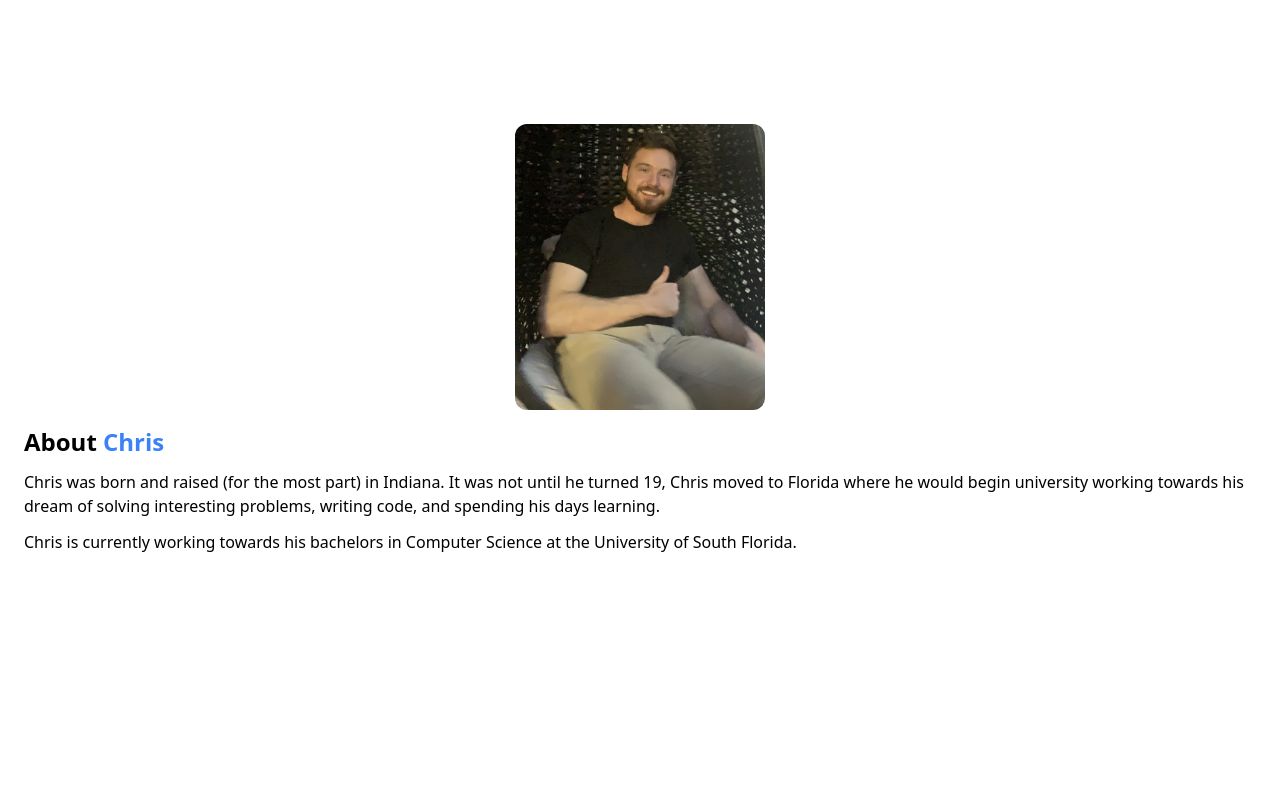
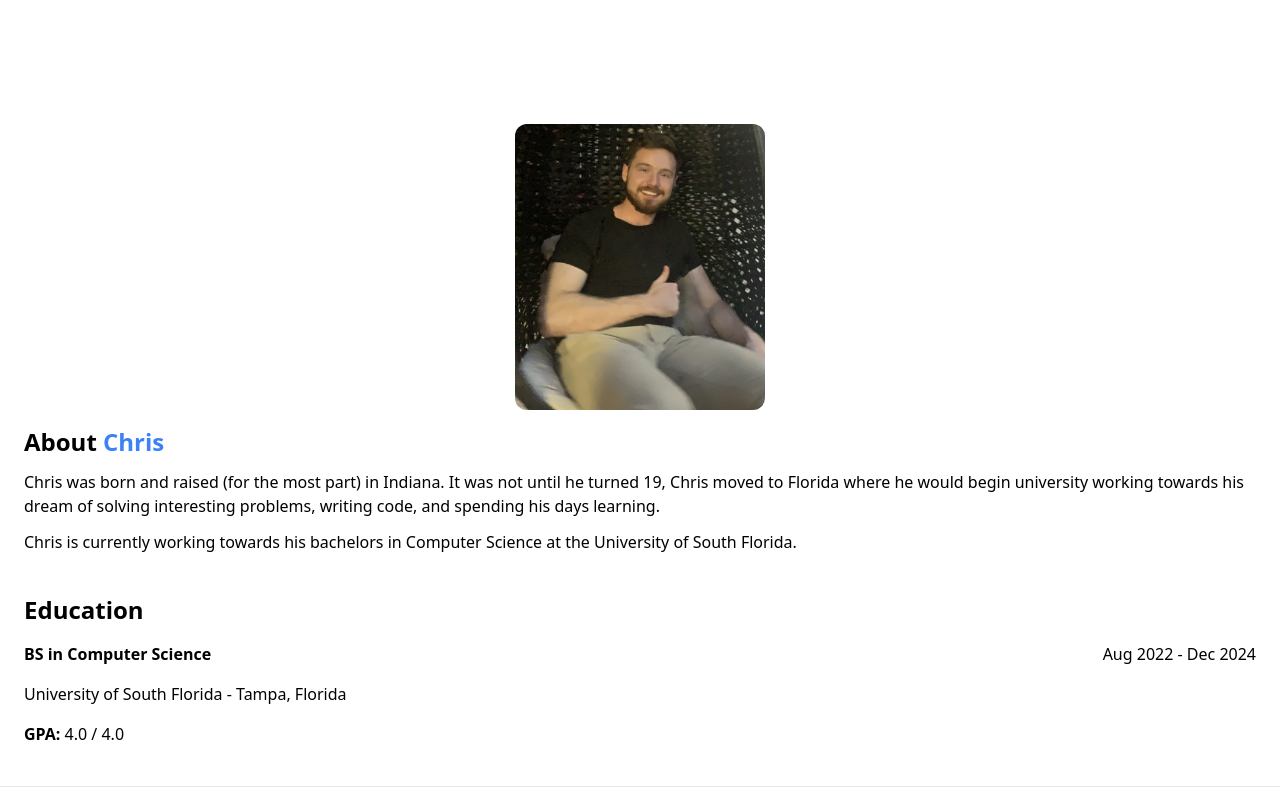
Before and after one commit to raglandc/chris-ragland-portfolio-2024, a Next.js app: page /about in a window 1280 px wide. Shown: the part 860-1660 px from the top of the page. Built offline with nearby package versions, Linux system fonts and the light colour scheme.

Commit message:
add education to about page

```diff
--- a/src/app/about/page.jsx
+++ b/src/app/about/page.jsx
@@ -34,7 +34,7 @@ export default function AboutPage()
       </section>
 
       <section
-        className="px-4 md:px-6 max-w-7xl space-y-4 min-h-screen mx-auto"
+        className="px-4 md:px-6 max-w-7xl space-y-4 my-10 mx-auto"
       >
         <Image
           className="rounded-xl mx-auto"
@@ -55,6 +55,18 @@ export default function AboutPage()
           </p>
         </div>
       </section>
+
+      <section
+        className="px-4 md:px-6 max-w-7xl space-y-4 mx-auto my-10"
+      >
+        <h1 className="font-semibold text-2xl">Education</h1>
+        <div className="flex justify-between">
+          <p className="font-semibold">BS in Computer Science</p>
+          <p>Aug 2022 - Dec 2024</p>
+        </div>
+        <p>University of South Florida - Tampa, Florida</p>
+        <p><span className="font-semibold">GPA:</span> 4.0 / 4.0</p>
+      </section>
     </main>
   )
 }
```
